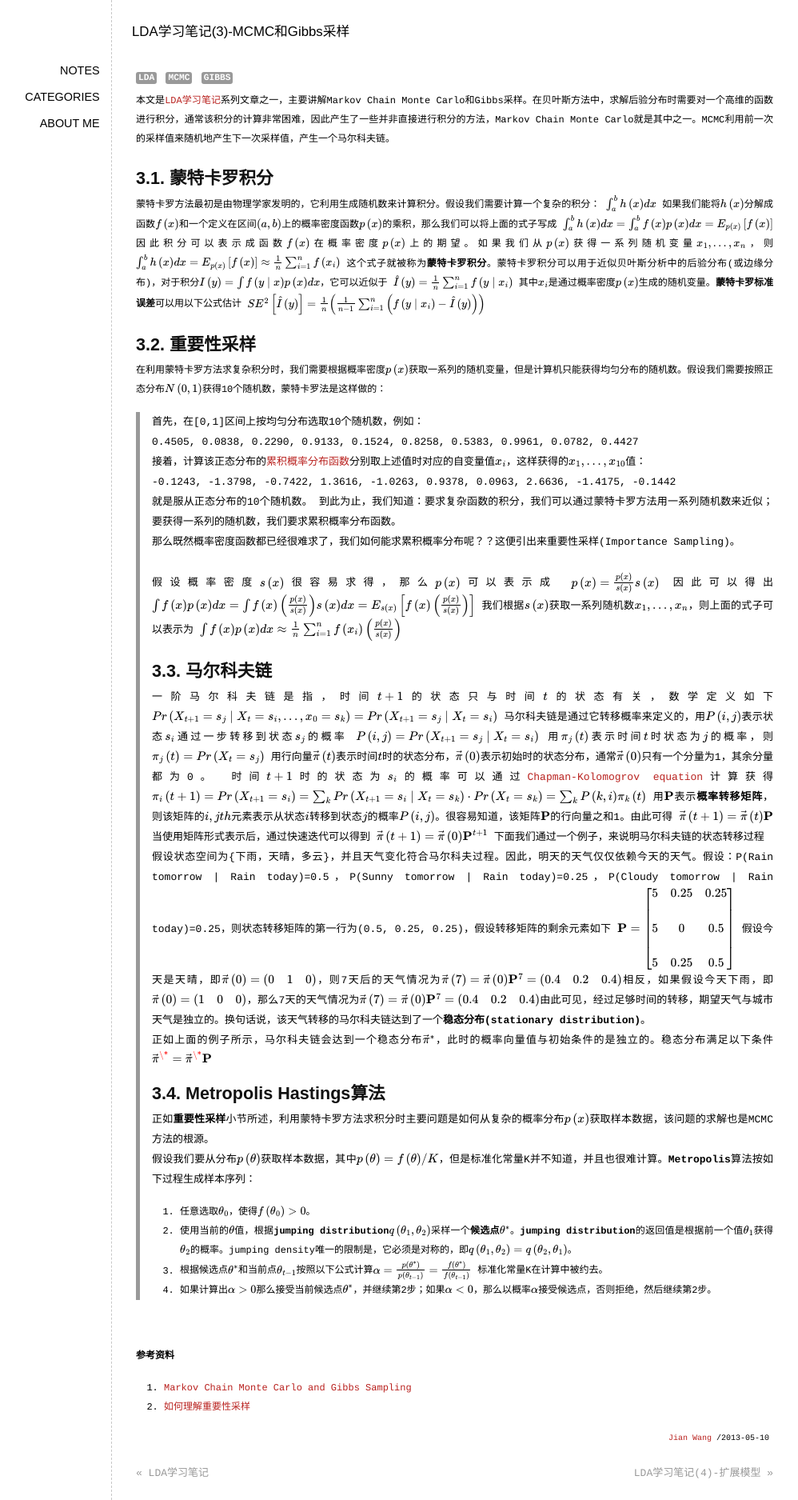
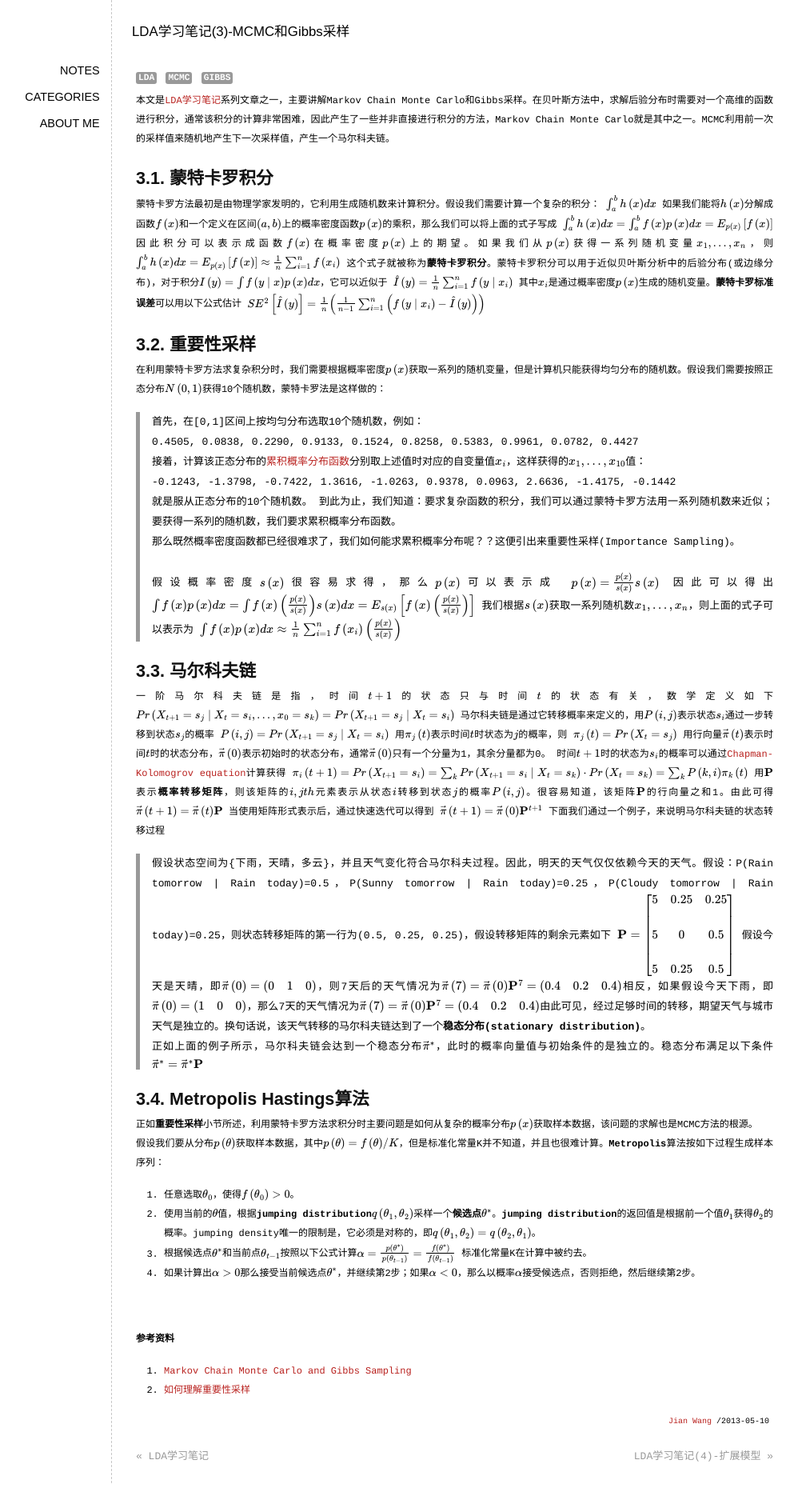
Before and after one commit to elan2wang/note, a Jekyll site: the page built from _posts/2013-05-10-LDA-note-mcmc-gibbs.md, in a window 1280 px wide. Shown: the whole page at 80% size, without its empty margins (111-1109 px from the left). Built offline with Jekyll 4.4.1, drawn with Linux system fonts in a browser that asks for light colours; formulas are drawn with MathJax 3; comment, search, counter and statistics services are not loaded; after the commit the page ends 1854 px from its top, so only the background shows below that.

```diff
--- a/_posts/2013-05-10-LDA-note-mcmc-gibbs.md
+++ b/_posts/2013-05-10-LDA-note-mcmc-gibbs.md
@@ -45,6 +45,7 @@ $$
 $$
 \int f\left(x\right) p\left(x\right) dx \approx \frac{1}{n} \sum_{i=1}^n f\left(x_i \right) \left( \frac{p\left(x\right)}{s\left(x \right)} \right)
 $$
+
 ### 3.3. 马尔科夫链
 一阶马尔科夫链是指，时间$t+1$的状态只与时间$t$的状态有关，数学定义如下
 $$
@@ -82,7 +83,8 @@ $$
 >\end{bmatrix}
 >$$
 >假设今天是天晴，即$\vec{\pi}\left(0\right)=\begin{pmatrix} 0 & 1 & 0 \end{pmatrix}$，则7天后的天气情况为$$\vec{\pi}\left(7\right)=\vec{\pi}\left(0\right)\mathbf{P}^7=\begin{pmatrix}0.4 & 0.2 &  0.4\end{pmatrix}$$相反，如果假设今天下雨，即$\vec{\pi}\left(0\right)=\begin{pmatrix} 1 & 0 & 0 \end{pmatrix}$，那么7天的天气情况为$$\vec{\pi}\left(7\right)=\vec{\pi}\left(0\right)\mathbf{P}^7=\begin{pmatrix}0.4 & 0.2 &  0.4\end{pmatrix}$$由此可见，经过足够时间的转移，期望天气与城市天气是独立的。换句话说，该天气转移的马尔科夫链达到了一个**稳态分布(stationary distribution)**。
-正如上面的例子所示，马尔科夫链会达到一个稳态分布$\vec{\pi}^\*$，此时的概率向量值与初始条件的是独立的。稳态分布满足以下条件$$\vec{\pi}^\* = \vec{\pi}^\* \mathbf{P}$$
+正如上面的例子所示，马尔科夫链会达到一个稳态分布$\vec{\pi}^*$，此时的概率向量值与初始条件的是独立的。稳态分布满足以下条件$$\vec{\pi}^* = \vec{\pi}^* \mathbf{P}$$
+
 ### 3.4. Metropolis Hastings算法
 正如**重要性采样**小节所述，利用蒙特卡罗方法求积分时主要问题是如何从复杂的概率分布$p\left(x\right)$获取样本数据，该问题的求解也是MCMC方法的根源。
 假设我们要从分布$p\left(\theta\right)$获取样本数据，其中$p\left(\theta\right)=f\left(\theta\right)/K$，但是标准化常量K并不知道，并且也很难计算。**Metropolis**算法按如下过程生成样本序列：
```
